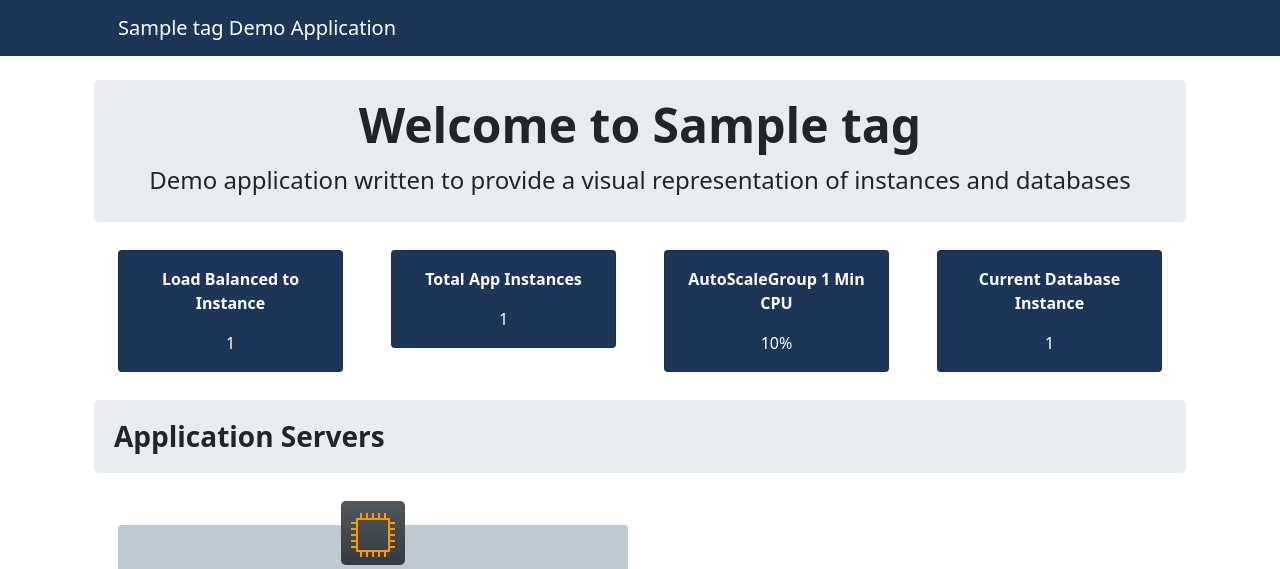
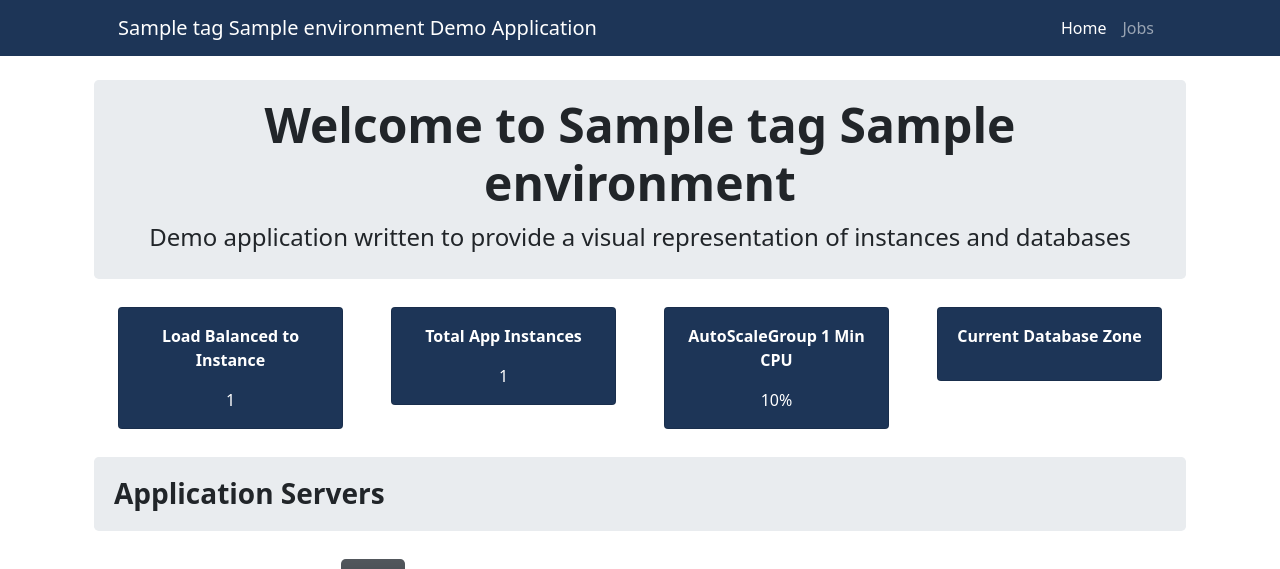
Before and after one commit to richard-olson/basic_web_app, a Flask app: template basic_web_app/templates/index.html in a window 1280 px wide. Shown: the top 569 px of the page. Run offline with Flask 2, Linux system fonts and the light colour scheme; the template is opened without the code that fills it: most values are stand-ins (such as "Sample title", 1, 10 or a date in 2020); parts of the project's set-up code (start-up, migrations or seed data) failed here and were passed over.

Commit message:
Split html templates, placeholder for jobs

```diff
--- a/basic_web_app/routes.py
+++ b/basic_web_app/routes.py
@@ -12,7 +12,8 @@ import math
 import re
 from . import (
     workers,
-    logger
+    logger,
+    models
 )
 
 
--- /dev/null
+++ b/basic_web_app/templates/base.html
@@ -0,0 +1,49 @@
+<!DOCTYPE html>
+<html lang="en">
+<head>
+    <meta charset="utf-8"/>
+    <meta name="viewport" content="width=device-width, initial-scale=1, shrink-to-fit=no"/>
+    <meta name="description" content=""/>
+    <meta name="author" content=""/>
+    <title>{{ cfg.tags.AppName }} Demo Application</title>
+    <!-- Favicon-->
+    <link rel="icon" type="image/x-icon" href="../static/assets/Res_Amazon-EC2_Instance_48_Dark.png"/>
+    <!-- Core theme CSS -->
+    <link href="../static/css/styles.css" rel="stylesheet"/>
+</head>
+<body>
+<!-- Responsive navbar-->
+<nav class="navbar navbar-expand-lg navbar-dark bg-dark">
+    <div class="container px-lg-5">
+        <a class="navbar-brand">{{ cfg.tags.AppName }} {{ cfg.tags.Environment }} Demo Application{% if diagnostic == True %} Diagnostic Page {% endif %}</a>
+        <button class="navbar-toggler" type="button" data-bs-toggle="collapse" data-bs-target="#navbarSupportedContent"
+                aria-controls="navbarSupportedContent" aria-expanded="false" aria-label="Toggle navigation"><span
+                class="navbar-toggler-icon"></span></button>
+        <div class="collapse navbar-collapse" id="navbarSupportedContent">
+            <ul class="navbar-nav ms-auto mb-2 mb-lg-0">
+                <li class="nav-item"><a class="nav-link active" aria-current="page" href="/">Home</a></li>
+                <li class="nav-item"><a class="nav-link" href="/jobs">Jobs</a></li>
+            </ul>
+        </div>
+    </div>
+</nav>
+<!-- Header-->
+<header class="py-4">
+    <div class="container px-lg-4">
+        <div class="p-2 p-lg-2 bg-light rounded-3 text-center">
+            <div class="m-2 m-lg-2">
+                <h1 class="display-5 fw-bold">Welcome to {{ cfg.tags.AppName }} {{ cfg.tags.Environment }}</h1>
+                <p class="fs-4">Demo application written to provide a visual representation of instances and
+                    databases</p>
+            </div>
+        </div>
+    </div>
+</header>
+{% block content %}{% endblock %}
+<!-- Footer-->
+<footer class="py-5 bg-dark">
+    <div class="container"><p class="m-0 small text-center text-white">Copyright &copy; Richard Olson 2021</p></div>
+</footer>
+</body>
+</html>
+</html>
--- a/basic_web_app/templates/index.html
+++ b/basic_web_app/templates/index.html
@@ -1,38 +1,5 @@
-<!DOCTYPE html>
-<html lang="en">
-<head>
-    <meta charset="utf-8"/>
-    <meta name="viewport" content="width=device-width, initial-scale=1, shrink-to-fit=no"/>
-    <meta name="description" content=""/>
-    <meta name="author" content=""/>
-    <title>{{ cfg.tags.AppName }} Demo Application</title>
-    <!-- Favicon-->
-    <link rel="icon" type="image/x-icon" href="../static/assets/Res_Amazon-EC2_Instance_48_Dark.png"/>
-    <!-- Core theme CSS -->
-    <link href="../static/css/styles.css" rel="stylesheet"/>
-</head>
-<body>
-<!-- Responsive navbar-->
-<nav class="navbar navbar-expand-lg navbar-dark bg-dark">
-    <div class="container px-lg-5">
-        <a class="navbar-brand">{{ cfg.tags.AppName }} Demo Application{% if diagnostic == True %} Diagnostic Page {% endif %}</a>
-        <button class="navbar-toggler" type="button" data-bs-toggle="collapse" data-bs-target="#navbarSupportedContent"
-                aria-controls="navbarSupportedContent" aria-expanded="false" aria-label="Toggle navigation"><span
-                class="navbar-toggler-icon"></span></button>
-    </div>
-</nav>
-<!-- Header-->
-<header class="py-4">
-    <div class="container px-lg-4">
-        <div class="p-2 p-lg-2 bg-light rounded-3 text-center">
-            <div class="m-2 m-lg-2">
-                <h1 class="display-5 fw-bold">Welcome to {{ cfg.tags.AppName }}</h1>
-                <p class="fs-4">Demo application written to provide a visual representation of instances and
-                    databases</p>
-            </div>
-        </div>
-    </div>
-</header>
+{% extends "base.html" %}
+{% block content %}
 <!-- Page Content-->
 <section class="pt-1">
     <div class="container px-lg-5">
@@ -59,9 +26,9 @@
             </div>
             <div class="col-xl-3 col-md-6">
                 <div class="card bg-dark text-white mb-4">
-                    <div class="card-body text-center fw-bold">Current Database Instance</div>
+                    <div class="card-body text-center fw-bold">Current Database Zone</div>
                     <p class="text-center {% if db_id == 'ERROR' %}text-danger">Database Error{% else %}text-white">
-                        {{ db_id }}{% endif %}</p>
+                        {% for db in database %}{% if db_id == db.DBInstanceIdentifier %}{{ db.AvailabilityZone }}{% endif %}{% endfor %}{% endif %}</p>
                 </div>
             </div>
         </div>
@@ -161,9 +128,4 @@
         </div>
     </div>
 </section>
-<!-- Footer-->
-<footer class="py-5 bg-dark">
-    <div class="container"><p class="m-0 small text-center text-white">Copyright &copy; Richard Olson 2021</p></div>
-</footer>
-</body>
-</html>
+{% endblock %}
--- /dev/null
+++ b/basic_web_app/templates/jobs.html
@@ -0,0 +1,3 @@
+{% extends "base.html" %}
+{% block content %}
+{% endblock %}
```
Also changed, not shown: basic_web_app/models.py (+4 -4 lines).
